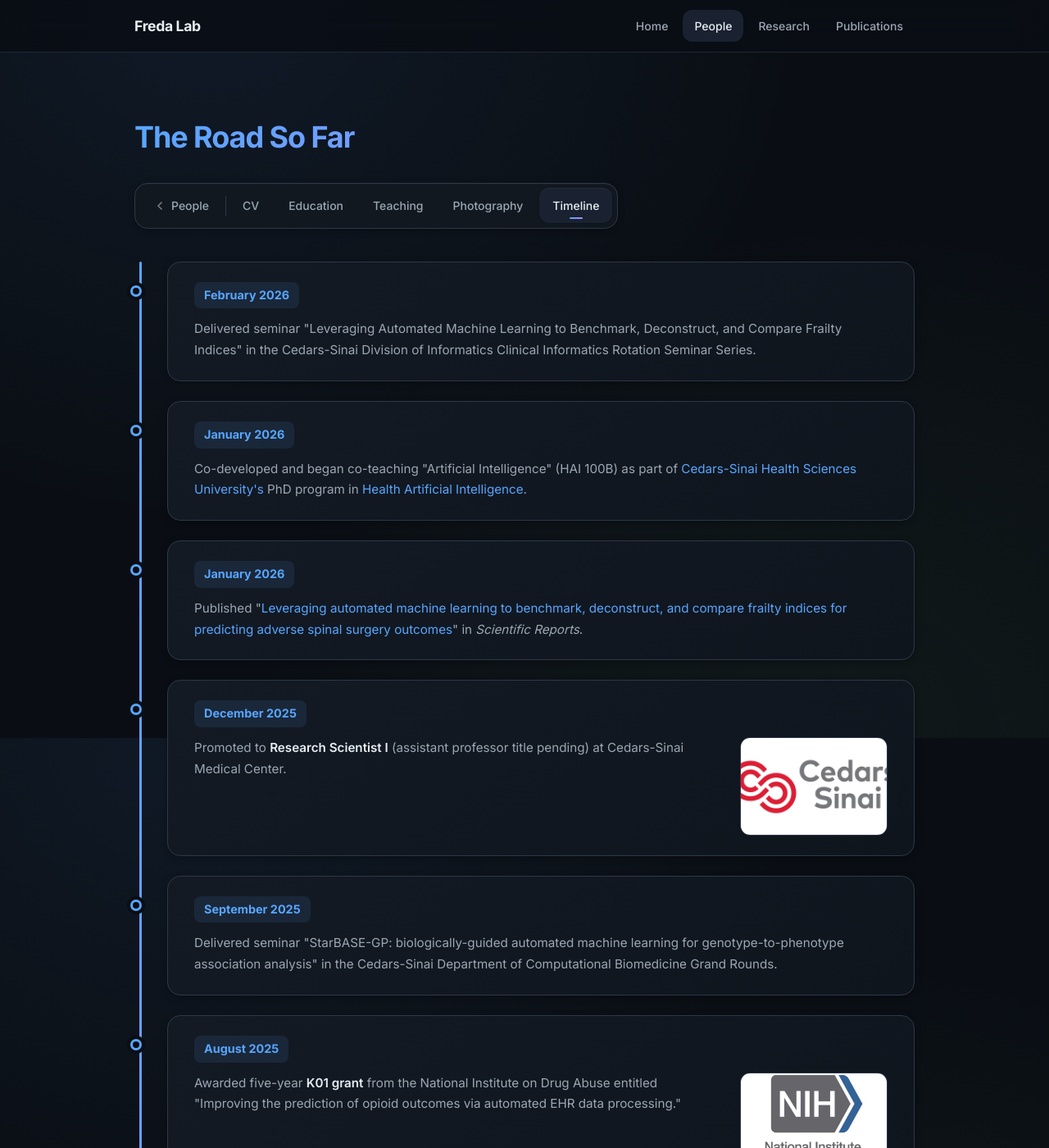
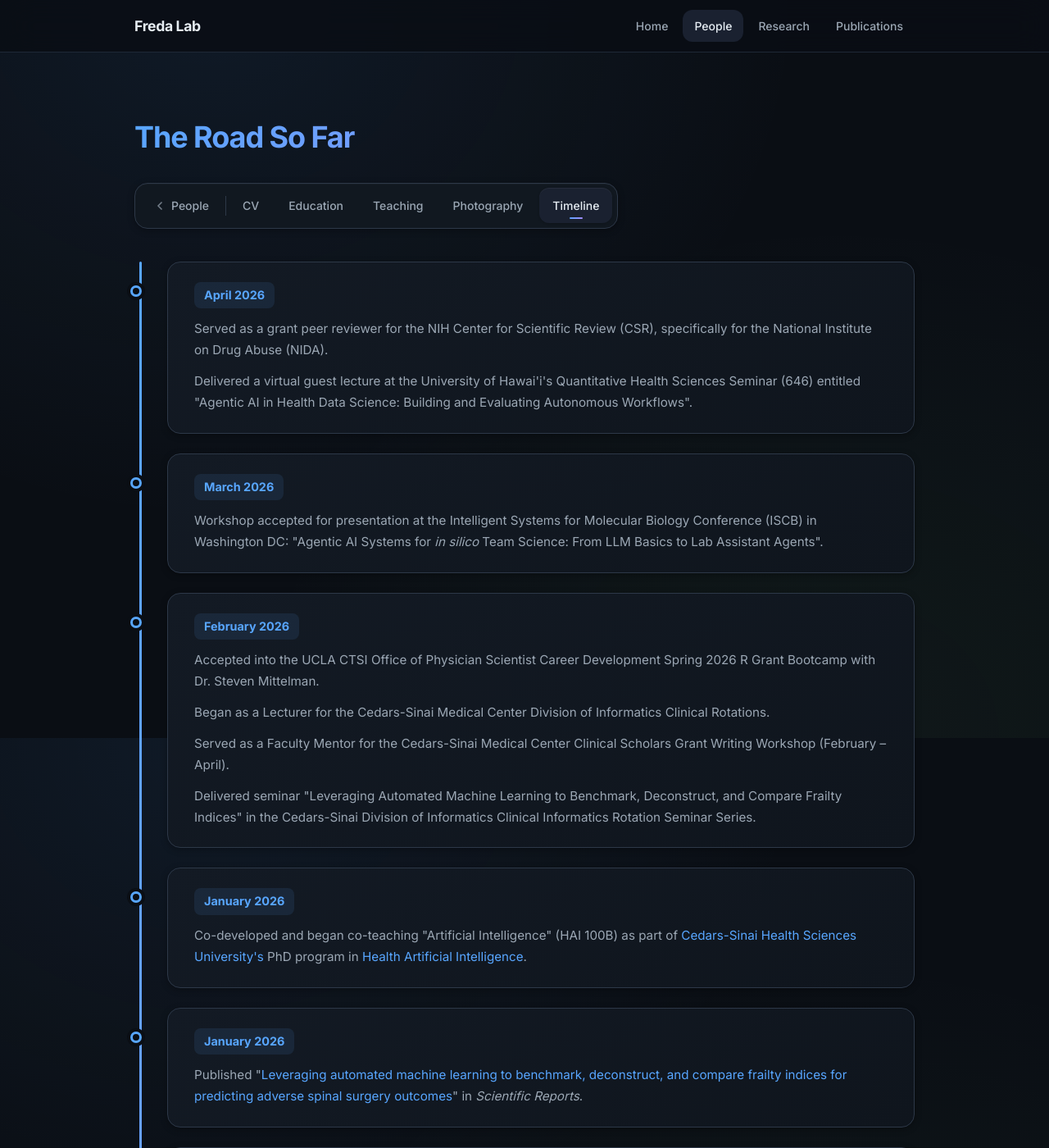
Before and after one commit to pfreda/pfreda.github.io, a Jekyll site: the page built from timeline.md, in a window 1280 px wide and 1400 px high. Shown: the whole window at 82% size. Built offline with Jekyll 4.4.1, drawn with Linux system fonts in a browser that asks for light colours.

Commit message:
Update CV, timeline, and teaching pages with recent 2026 accomplishments

```diff
--- a/timeline.md
+++ b/timeline.md
@@ -8,7 +8,21 @@ title: The Road So Far
 <div class="timeline">
 
 <div class="timeline-item">
+<div class="timeline-date">April 2026</div>
+<p>Served as a grant peer reviewer for the NIH Center for Scientific Review (CSR), specifically for the National Institute on Drug Abuse (NIDA).</p>
+<p>Delivered a virtual guest lecture at the University of Hawai'i's Quantitative Health Sciences Seminar (646) entitled "Agentic AI in Health Data Science: Building and Evaluating Autonomous Workflows".</p>
+</div>
+
+<div class="timeline-item">
+<div class="timeline-date">March 2026</div>
+<p>Workshop accepted for presentation at the Intelligent Systems for Molecular Biology Conference (ISCB) in Washington DC: "Agentic AI Systems for <em>in silico</em> Team Science: From LLM Basics to Lab Assistant Agents".</p>
+</div>
+
+<div class="timeline-item">
 <div class="timeline-date">February 2026</div>
+<p>Accepted into the UCLA CTSI Office of Physician Scientist Career Development Spring 2026 R Grant Bootcamp with Dr. Steven Mittelman.</p>
+<p>Began as a Lecturer for the Cedars-Sinai Medical Center Division of Informatics Clinical Rotations.</p>
+<p>Served as a Faculty Mentor for the Cedars-Sinai Medical Center Clinical Scholars Grant Writing Workshop (February &ndash; April).</p>
 <p>Delivered seminar "Leveraging Automated Machine Learning to Benchmark, Deconstruct, and Compare Frailty Indices" in the Cedars-Sinai Division of Informatics Clinical Informatics Rotation Seminar Series.</p>
 </div>
 
```
Also changed, not shown: teaching.md (+10 -3 lines), 1 other file.
